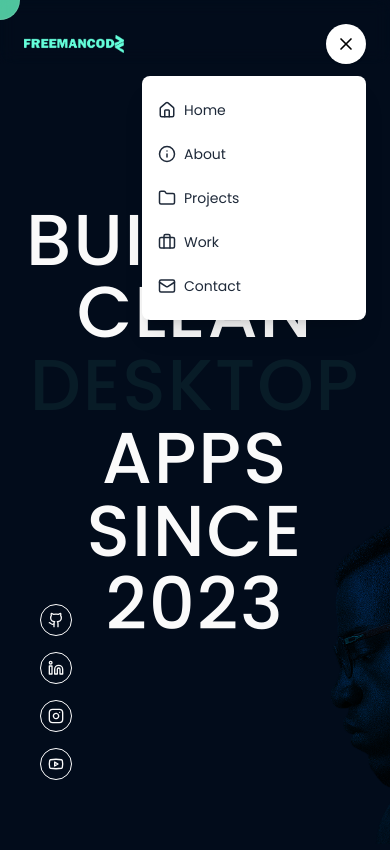
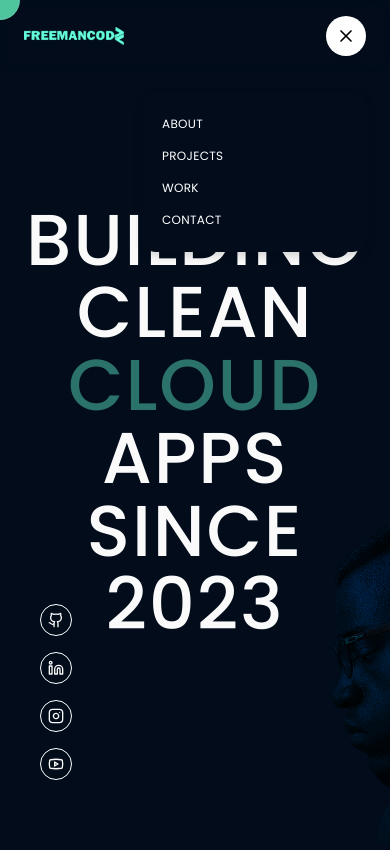
Before and after one commit to Freeman-md/freemancodz-v2, a Next.js app: page / in a window 390 px wide. Both pictures are taken after a click on the button 346 px from the left and 44 px from the top of the page. Shown: the top 850 px of the page. Built offline with nearby package versions, Linux system fonts and the light colour scheme.

Commit message:
Update styles in globals.css and Hero component; refactor MobileMenu for improved accessibility and performance

```diff
--- a/src/app/globals.css
+++ b/src/app/globals.css
@@ -57,7 +57,7 @@
   --popover-foreground: oklch(0.985 0 0);
   --primary: #64FFDA;
   --primary-foreground: oklch(0.205 0 0);
-  --secondary: oklch(0.269 0 0);
+  --secondary: #020C1B;
   --secondary-foreground: oklch(0.985 0 0);
   --muted: oklch(0.269 0 0);
   --muted-foreground: oklch(0.708 0 0);
@@ -92,7 +92,7 @@
   --popover-foreground: oklch(0.145 0 0);
   --primary: #64FFDA;
   --primary-foreground: oklch(0.985 0 0);
-  --secondary: oklch(0.97 0 0);
+  --secondary: #020C1B;
   --secondary-foreground: oklch(0.205 0 0);
   --muted: oklch(0.97 0 0);
   --muted-foreground: oklch(0.556 0 0);
--- a/src/app/page.tsx
+++ b/src/app/page.tsx
@@ -4,6 +4,8 @@ export default function Home() {
   return (
     <>
       <Hero />
+
+      <div className="h-[100vh]"></div>
     </>
   );
 }
--- a/src/components/home/Hero.tsx
+++ b/src/components/home/Hero.tsx
@@ -42,7 +42,7 @@ export default function Hero() {
         variants={container}
         initial="hidden"
         animate="show"
-        className="container grid grid-cols-2 h-full content-center relative z-10"
+        className="container grid grid-cols-2 h-full content-center relative"
       >
         <div className="text-7xl sm:text-8xl max-sm:col-span-2 lg:text-9xl uppercase font-medium tracking-wide sm:tracking-tighter space-y-2 leading-[0.9] max-sm:-mt-20">
           {lines.map((line, index) => (
@@ -76,7 +76,7 @@ export default function Hero() {
         initial={{ opacity: 0, scale: 0.95 }}
         animate={{ opacity: 1, scale: 1 }}
         transition={{ delay: 1.2, duration: 1.2, ease: "easeOut" }}
-        className="absolute -right-40 bottom-0 w-[70vw] h-[110vh] top-36 sm:top-20 md:top-4 pointer-events-none z-0"
+        className="absolute -right-40 bottom-0 w-[70vw] h-[110vh] top-36 sm:top-20 md:top-4 pointer-events-none"
       >
         <Image
           src="/images/me.png"
--- a/src/components/shared/Header.tsx
+++ b/src/components/shared/Header.tsx
@@ -12,7 +12,7 @@ export default function Header() {
       initial={{ opacity: 0, y: -20 }}
       animate={{ opacity: 1, y: 0 }}
       transition={{ duration: 0.6, ease: "easeOut" }}
-      className="py-6 fixed w-full backdrop-blur max-h-16 z-50"
+      className="py-4 sm:py-6 fixed w-full backdrop-blur sm:max-h-16 z-50"
     >
       <div className="container flex justify-between space-x-4 items-center sm:items-start">
         <motion.div
--- a/src/components/shared/MobileMenu.tsx
+++ b/src/components/shared/MobileMenu.tsx
@@ -3,21 +3,21 @@
 import { useState } from "react";
 import { motion, AnimatePresence } from "motion/react";
 import Link from "next/link";
-import { Menu, X, Home, Info, Briefcase, Folder, Mail } from "lucide-react";
+import { Menu, X } from "lucide-react";
 
 const links = [
-  { text: "Home", url: "/", icon: <Home size={18} /> },
-  { text: "About", url: "#about", icon: <Info size={18} /> },
-  { text: "Projects", url: "#projects", icon: <Folder size={18} /> },
-  { text: "Work", url: "#work", icon: <Briefcase size={18} /> },
-  { text: "Contact", url: "#contact", icon: <Mail size={18} /> },
+  { text: "About", url: "#about" },
+  { text: "Projects", url: "#projects" },
+  { text: "Work", url: "#work" },
+  { text: "Contact", url: "#contact" },
 ];
 
 export default function MobileMenu() {
   const [isOpen, setIsOpen] = useState(false);
 
   return (
-    <div className="sm:hidden relative z-[999]">
+    <div className="sm:hidden relative z-[9999]">
+      {/* Toggle Button */}
       <button
         onClick={() => setIsOpen((prev) => !prev)}
         className="w-10 h-10 bg-white text-black shadow rounded-full flex items-center justify-center ml-auto"
@@ -25,29 +25,35 @@ export default function MobileMenu() {
         {isOpen ? <X size={20} /> : <Menu size={20} />}
       </button>
 
+      {/* Menu Box */}
       <AnimatePresence>
         {isOpen && (
           <motion.div
             initial={{ opacity: 0, y: 10 }}
             animate={{ opacity: 1, y: 4 }}
             exit={{ opacity: 0, y: 10 }}
-            transition={{ type: "spring", damping: 20, stiffness: 150 }}
-            className="absolute right-0 mt-2 bg-white shadow-xl rounded-md w-56 py-4 space-y-2"
+            transition={{ type: "spring", damping: 18, stiffness: 160 }}
+            className="absolute right-0 mt-8 w-56 py-4 rounded-xl backdrop-blur-3xl drop-shadow-lg z-[9999] bg-secondary"
           >
-            {links.map(({ text, url, icon }, index) => (
+            {links.map(({ text, url }, index) => (
               <motion.div
                 key={text}
-                initial={{ opacity: 0, y: 10 }}
-                animate={{ opacity: 1, y: 0 }}
-                transition={{ delay: 0.05 * index }}
+                initial={{ opacity: 0, x: -20 }}
+                animate={{ opacity: 1, x: 0 }}
+                exit={{ opacity: 0, x: -20 }}
+                transition={{
+                  delay: 0.05 * index,
+                  type: "spring",
+                  stiffness: 300,
+                  damping: 20,
+                }}
               >
                 <Link
                   href={url}
                   onClick={() => setIsOpen(false)}
-                  className="flex items-center space-x-2 px-4 py-2 text-sm text-gray-800 hover:bg-gray-100 transition"
+                  className="block px-5 py-2 text-xs tracking-wide uppercase text-white hover:text-primary transition"
                 >
-                  {icon}
-                  <span>{text}</span>
+                  {text}
                 </Link>
               </motion.div>
             ))}
```
